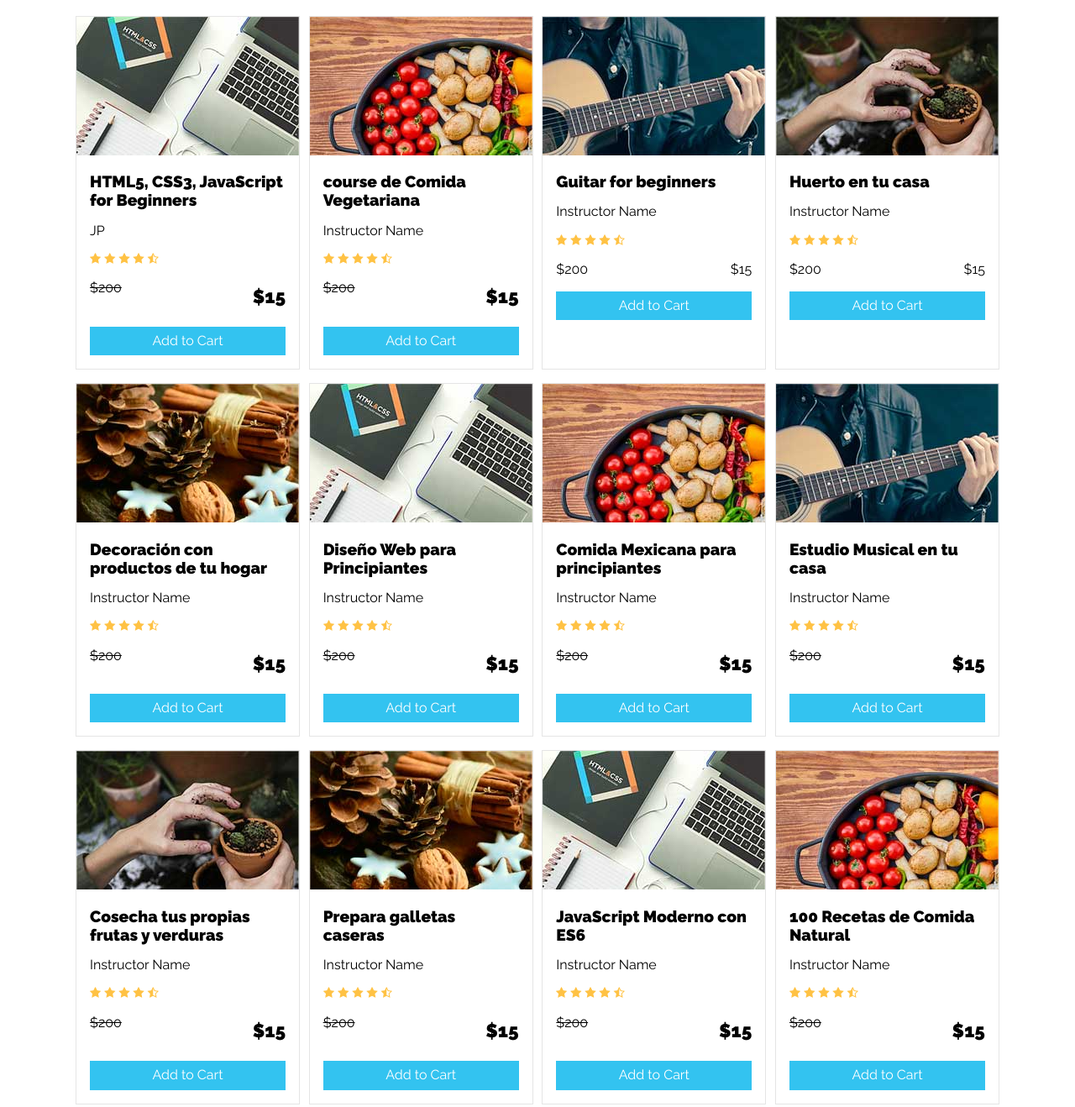
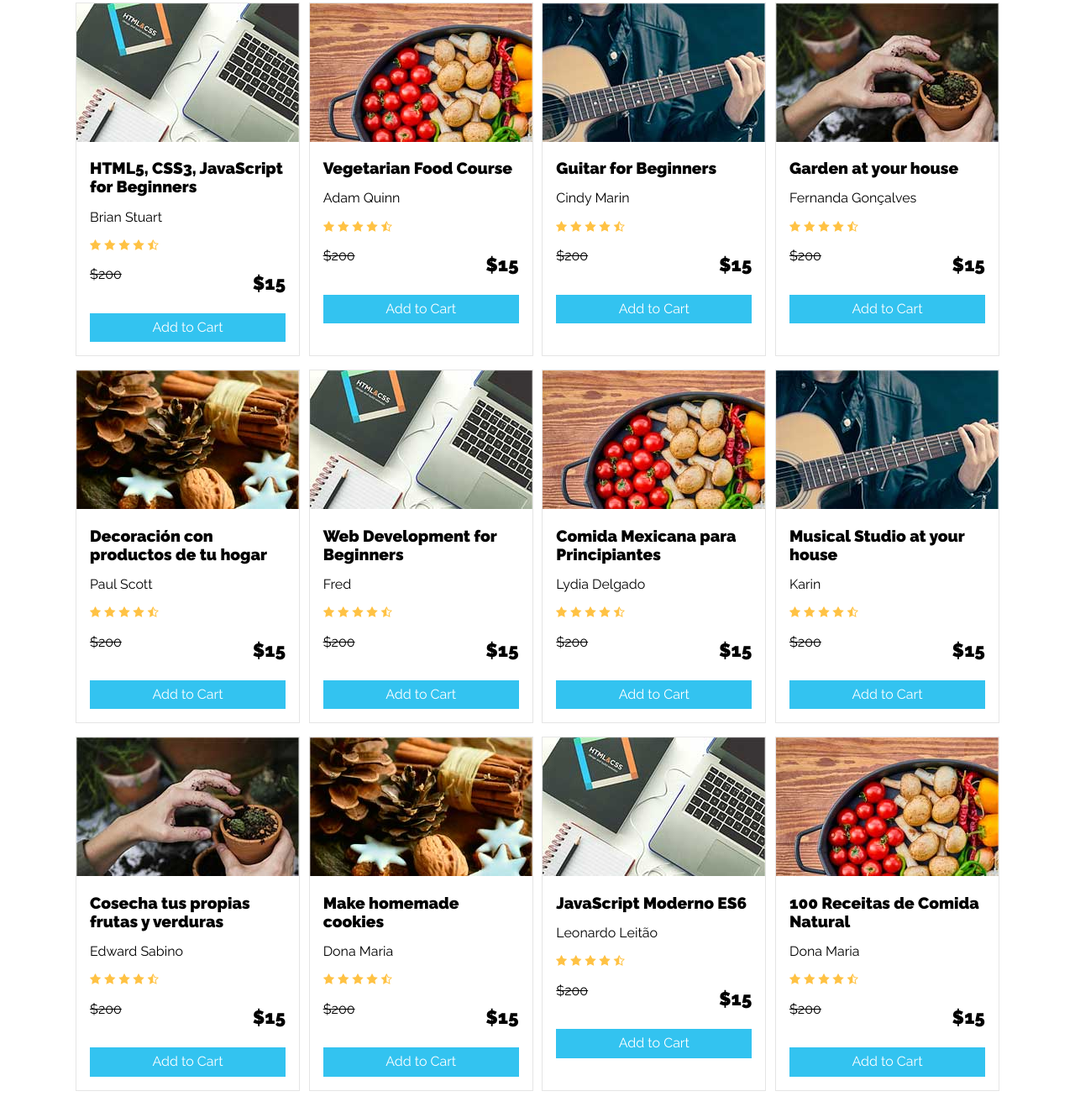
Before and after one commit to carolvasc/advanced-css, a website: page flexbox/udemy/index.html in a window 1280 px wide. Shown: the part 648-1966 px from the top of the page at 84% size. Drawn offline with nearby package versions, Linux system fonts and the light colour scheme.

Commit message:
Some changes on courses description

```diff
--- a/flexbox/udemy/index.html
+++ b/flexbox/udemy/index.html
@@ -5,7 +5,7 @@
   <meta charset="UTF-8">
   <meta name="viewport" content="width=device-width, initial-scale=1.0">
   <meta http-equiv="X-UA-Compatible" content="ie=edge">
-  <title>UdemyFlexbox</title>
+  <title>Udemy</title>
   <link rel="stylesheet" href="https://necolas.github.io/normalize.css/8.0.0/normalize.css">
   <link href="https://fonts.googleapis.com/css?family=Raleway:400,900" rel="stylesheet">
   <link rel="stylesheet" href="css/app.css">
@@ -39,10 +39,10 @@
 
   <div class="hero">
     <div class="hero-content container">
-      <h2>Aprende algo nuevo</h2>
-      <p>Todos los course-list a $15</p>
+      <h2>Learn something new</h2>
+      <p>All of the courses for $15</p>
       <form action="#" method="post">
-        <input class="" type="text" placeholder="¿Que te gustaría Aprender?" id="buscador">
+        <input class="" type="text" placeholder="Search for anything" id="buscador">
         <input type="submit" id="submit-buscador" class="submit-buscador">
       </form>
     </div>
@@ -72,7 +72,7 @@
       <img class="course-image" src="img/course1.jpg">
       <div class="course-info">
         <h4>HTML5, CSS3, JavaScript for Beginners</h4>
-        <p>JP</p>
+        <p>Brian Stuart</p>
         <img src="img/stars.png">
         <div class="price">
           <p class="regular">$200</p>
@@ -85,8 +85,8 @@
     <div class="course">
       <img class="course-image" src="img/course2.jpg">
       <div class="course-info">
-        <h4>course de Comida Vegetariana</h4>
-        <p>Instructor Name</p>
+        <h4>Vegetarian Food Course</h4>
+        <p>Adam Quinn</p>
         <img src="img/stars.png">
         <div class="price">
           <p class="regular">$200</p>
@@ -99,10 +99,13 @@
     <div class="course">
       <img class="course-image" src="img/course3.jpg">
       <div class="course-info">
-        <h4>Guitar for beginners</h4>
-        <p>Instructor Name</p>
+        <h4>Guitar for Beginners</h4>
+        <p>Cindy Marin</p>
         <img src="img/stars.png">
-        <p class="price">$200 <span>$15</span></p>
+        <div class="price">
+          <p class="regular">$200</p>
+          <p class="offer">$15</p>
+        </div>
         <a href="#" class="button">Add to Cart</a>
       </div>
     </div>
@@ -110,10 +113,13 @@
     <div class="course">
       <img class="course-image" src="img/course4.jpg">
       <div class="course-info">
-        <h4>Huerto en tu casa</h4>
-        <p>Instructor Name</p>
+        <h4>Garden at your house</h4>
+        <p>Fernanda Gonçalves</p>
         <img src="img/stars.png">
-        <p class="price">$200 <span>$15</span></p>
+        <div class="price">
+          <p class="regular">$200</p>
+          <p class="offer">$15</p>
+        </div>
         <a href="#" class="button">Add to Cart</a>
       </div>
     </div>
@@ -122,7 +128,7 @@
       <img class="course-image" src="img/course5.jpg">
       <div class="course-info">
         <h4>Decoración con productos de tu hogar</h4>
-        <p>Instructor Name</p>
+        <p>Paul Scott</p>
         <img src="img/stars.png">
         <div class="price">
           <p class="regular">$200</p>
@@ -135,8 +141,8 @@
     <div class="course">
       <img class="course-image" src="img/course1.jpg">
       <div class="course-info">
-        <h4>Diseño Web para Principiantes</h4>
-        <p>Instructor Name</p>
+        <h4>Web Development for Beginners</h4>
+        <p>Fred</p>
         <img src="img/stars.png">
         <div class="price">
           <p class="regular">$200</p>
@@ -149,8 +155,8 @@
     <div class="course">
       <img class="course-image" src="img/course2.jpg">
       <div class="course-info">
-        <h4>Comida Mexicana para principiantes</h4>
-        <p>Instructor Name</p>
+        <h4>Comida Mexicana para Principiantes</h4>
+        <p>Lydia Delgado</p>
         <img src="img/stars.png">
         <div class="price">
           <p class="regular">$200</p>
@@ -163,8 +169,8 @@
     <div class="course">
       <img class="course-image" src="img/course3.jpg">
       <div class="course-info">
-        <h4>Estudio Musical en tu casa</h4>
-        <p>Instructor Name</p>
+        <h4>Musical Studio at your house</h4>
+        <p>Karin</p>
         <img src="img/stars.png">
         <div class="price">
           <p class="regular">$200</p>
@@ -178,7 +184,7 @@
       <img class="course-image" src="img/course4.jpg">
       <div class="course-info">
         <h4>Cosecha tus propias frutas y verduras</h4>
-        <p>Instructor Name</p>
+        <p>Edward Sabino</p>
         <img src="img/stars.png">
         <div class="price">
           <p class="regular">$200</p>
@@ -191,8 +197,8 @@
     <div class="course">
       <img class="course-image" src="img/course5.jpg">
       <div class="course-info">
-        <h4>Prepara galletas caseras</h4>
-        <p>Instructor Name</p>
+        <h4>Make homemade cookies</h4>
+        <p>Dona Maria</p>
         <img src="img/stars.png">
         <div class="price">
           <p class="regular">$200</p>
@@ -204,8 +210,8 @@
         <div class=" course">
           <img class="course-image" src="img/course1.jpg">
           <div class="course-info">
-            <h4>JavaScript Moderno con ES6</h4>
-            <p>Instructor Name</p>
+            <h4>JavaScript Moderno ES6</h4>
+            <p>Leonardo Leitão</p>
             <img src="img/stars.png">
             <div class="price">
               <p class="regular">$200</p>
@@ -217,8 +223,8 @@
         <div class=" course">
               <img class="course-image" src="img/course2.jpg">
               <div class="course-info">
-                <h4>100 Recetas de Comida Natural</h4>
-                <p>Instructor Name</p>
+                <h4>100 Receitas de Comida Natural</h4>
+                <p>Dona Maria</p>
                 <img src="img/stars.png">
                 <div class="price">
                   <p class="regular">$200</p>
@@ -253,5 +259,4 @@
       <!--.container-->
     </footer>
 </body>
-
 </html>
--- a/flexbox/udemy/scss/app.scss
+++ b/flexbox/udemy/scss/app.scss
@@ -128,7 +128,7 @@ body {
 }
 
 .course-list {
-  margin-top: 5rem;
+  margin-top: 4rem;
   display: flex;
   flex-wrap: wrap;
   justify-content: space-between;
```
Also changed, not shown: flexbox/udemy/README.md (added), flexbox/udemy/css/app.css. Lines whose indentation alone changed are shown as unchanged.
